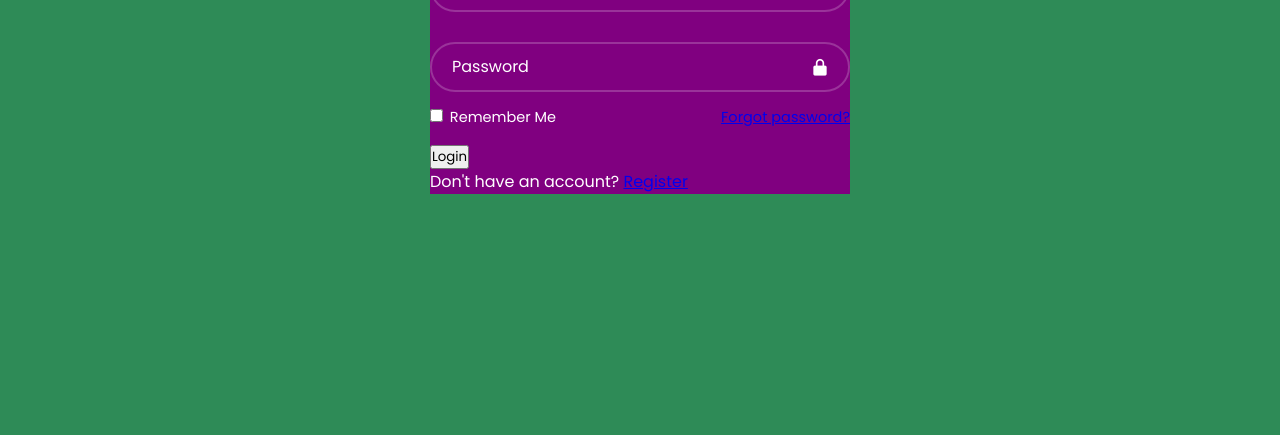
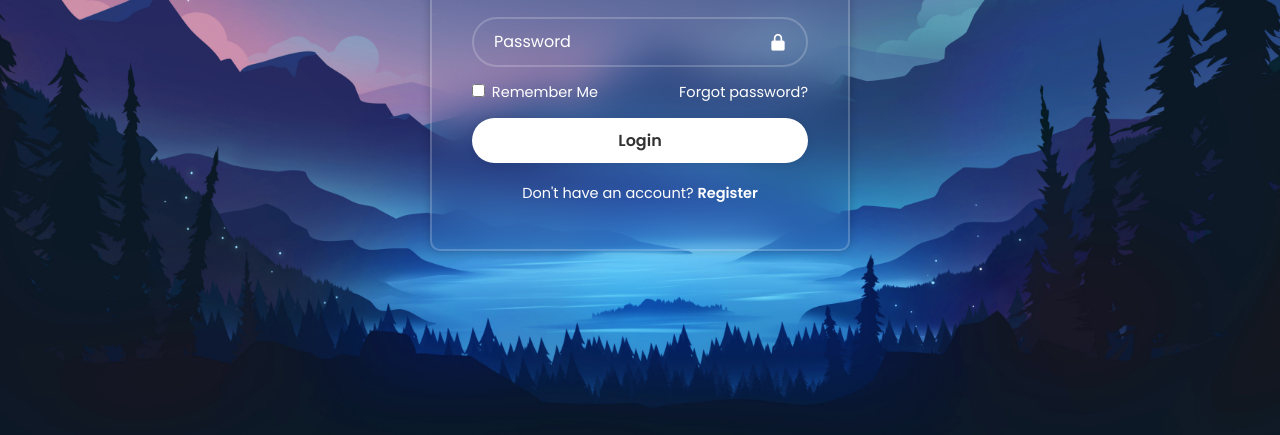
Before and after one commit to Afraar99/Login-Form, a plain HTML site: page index.html in a window 1280 px wide. Shown: the part 365-800 px from the top of the page. Drawn offline with nearby package versions, Linux system fonts and the light colour scheme.

Commit message:
Add background image and update styles in style.css

```diff
--- a/style.css
+++ b/style.css
@@ -12,13 +12,20 @@ body {
   justify-content: center;
   align-items: center;
   min-height: 100vh;
-  background-color: seagreen;
+  background: url("img.jpg") no-repeat;
+  background-size: cover;
+  background-position: center;
 }
 
 .wrapper {
   width: 420px;
-  background: purple;
+  background: transparent;
+  border: 2px solid rgba(255, 255, 255, 0.2);
+  backdrop-filter: blur(20px);
+  box-shadow: 0 0 10px rgba(0, 0, 0, 0.2);
   color: #fff;
+  border-radius: 10px;
+  padding: 30px 40px;
 }
 
 .wrapper h1 {
@@ -69,3 +76,42 @@ body {
   accent-color: #fff;
   margin-right: 3px;
 }
+
+.remember-forgot a {
+  color: #fff;
+  text-decoration: none;
+}
+
+.remember-forgot a:hover {
+  text-decoration: underline;
+}
+
+.wrapper .btn {
+  width: 100%;
+  height: 45px;
+  border: none;
+  outline: none;
+  border-radius: 40px;
+  background: #fff;
+  box-shadow: 0 0 10px rgba(0, 0, 0, 0.1);
+  color: #333;
+  font-size: 16px;
+  cursor: pointer;
+  font-weight: 600;
+}
+
+.wrapper .register-link {
+  font-size: 14.5px;
+  text-align: center;
+  margin: 20px 0 15px;
+}
+
+.register-link p a {
+  color: #fff;
+  text-decoration: none;
+  font-weight: 600;
+}
+
+.register-link p a:hover {
+  text-decoration: underline;
+}
```
Also changed, not shown: img.jpg (added).
